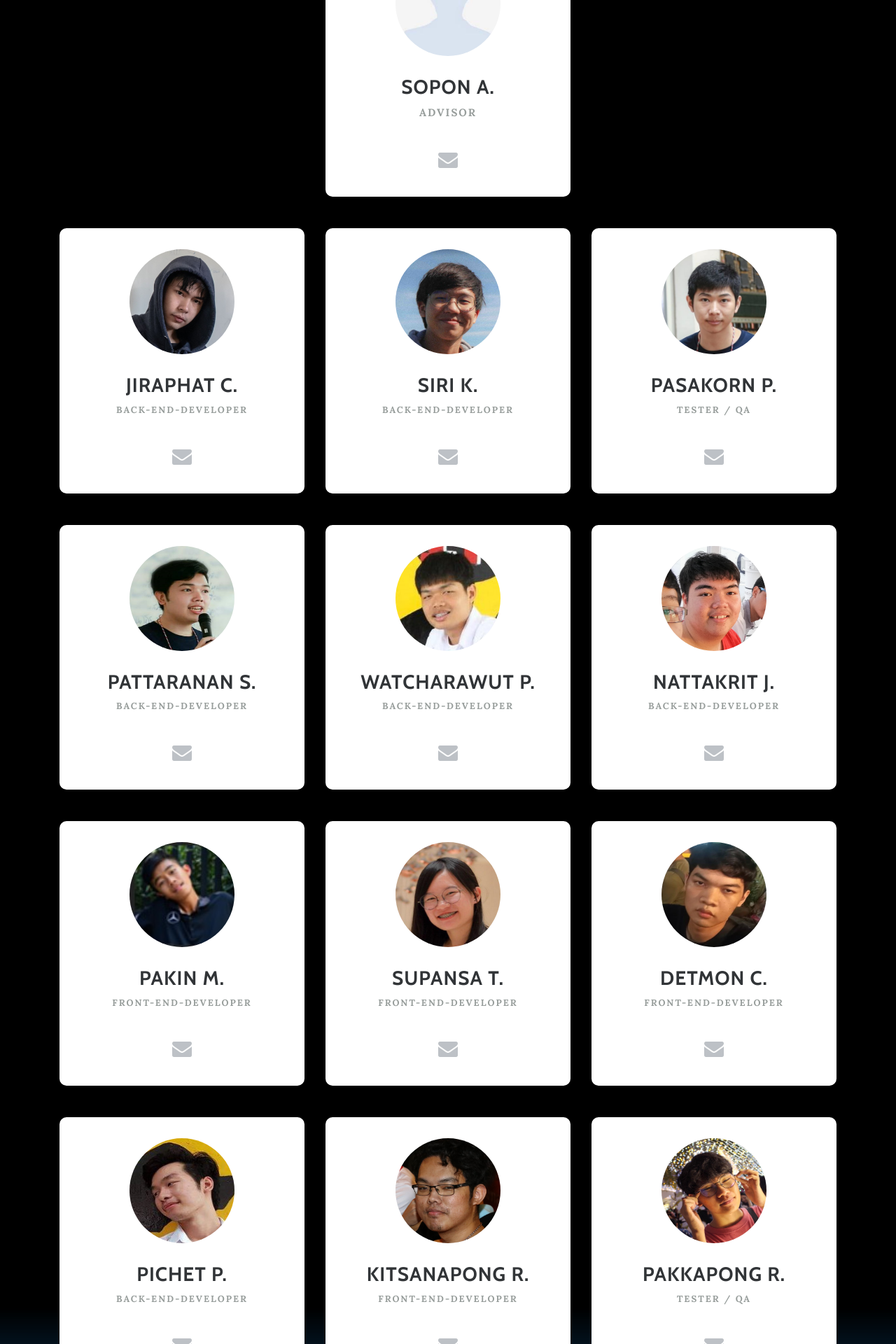
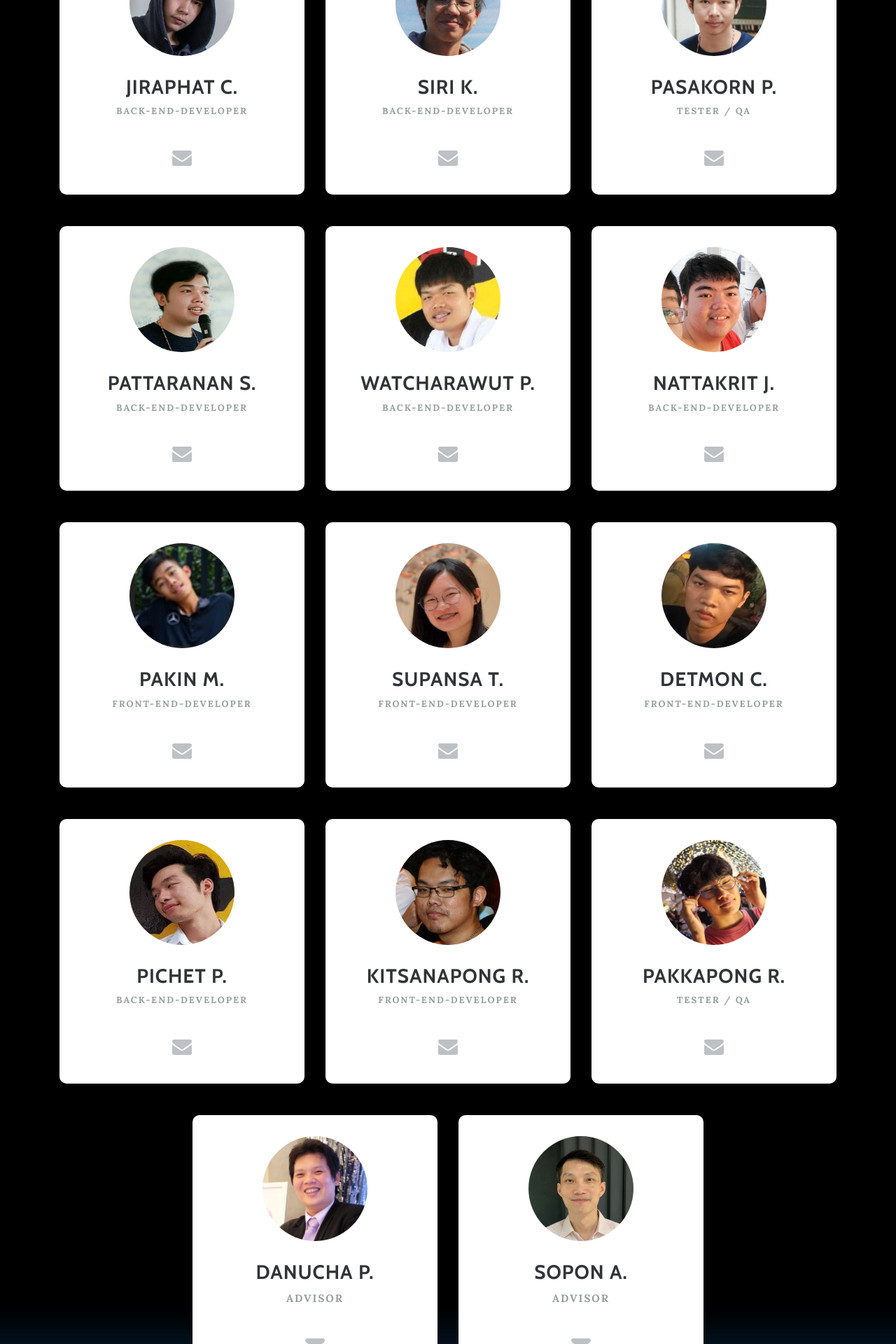
Before and after one commit to kmutnb-covid19/lab_track, a Django app: page / in a window 1280 px wide. Shown: the part 2880-4800 px from the top of the page at 70% size. Run offline with Django 3.2, Linux system fonts and the light colour scheme; some libraries are stand-ins or nearby versions.

Commit message:
add a.Danucha and advisor pictures by @kitsanapongK
Co-Authored-By: kitsanapongK <kitsanapongk@users.noreply.github.com>

```diff
--- a/kmutnbtrackapp/templates/Page/LThomepage.html
+++ b/kmutnbtrackapp/templates/Page/LThomepage.html
@@ -428,6 +415,28 @@
                         </div>
                     </div>
                 </div>
+                <div class="row people" >
+                    <div class="col-md-1 col-lg-2 item" >
+                    </div>
+                    <div class="col-md-1 col-lg-4 item" data-aos="fade">
+                        <div class="box"><img class="rounded-circle" style="width: 150px;height: 150px" data-bs-hover-animate="pulse" src="{% static "images/a_dna_lt2.jpg" %}">
+                            <h3 class="name">Danucha p.</h3>
+                            <p class="title" style="font-size: 15px">Advisor</p>
+
+                            <div class="social"><a href="mailto:danucha.p@eng.kmutnb.ac.th?subject = Feedback&body = Message"><i class="fa fa-envelope"></i></a></div>
+                        </div>
+                        </div>
+                    <div class="col-md-1 col-lg-4 item" data-aos="fade">
+                        <div class="box"><img class="rounded-circle" style="width: 150px;height: 150px" data-bs-hover-animate="pulse" src="{% static "images/a_sopon_lt.jpg" %}">
+                            <h3 class="name">Sopon a.</h3>
+                            <p class="title" style="font-size: 15px">Advisor</p>
+
+                            <div class="social"><a href="mailto:sopon.a@eng.kmutnb.ac.th?subject = Feedback&body = Message"><i class="fa fa-envelope"></i></a></div>
+                        </div>
+                    </div>
+                    <div class="col-md-1 col-lg-2 item" >
+                    </div>
+                </div>
 
 
 
```
Also changed, not shown: other parts of kmutnbtrackapp/templates/Page/LThomepage.html (+0 -13 lines), kmutnbtrackapp/templates/Page/Jhomepage.html (+23 -13 lines), kmutnbtrackapp/static/images/a_dna_lt.png (added), kmutnbtrackapp/static/images/a_dna_lt2.jpg (added), kmutnbtrackapp/static/images/a_sopon_j.jpg (added), kmutnbtrackapp/static/images/a_sopon_lt.jpg (added).
